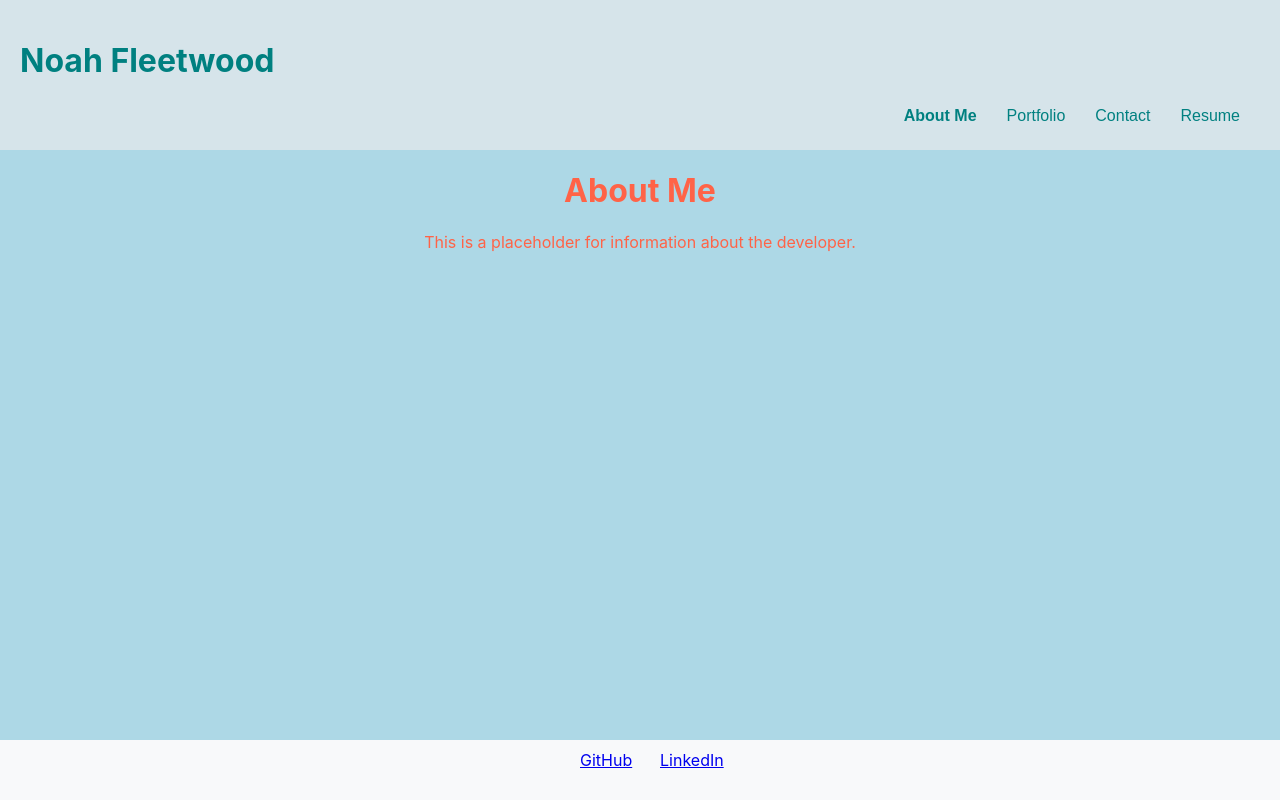
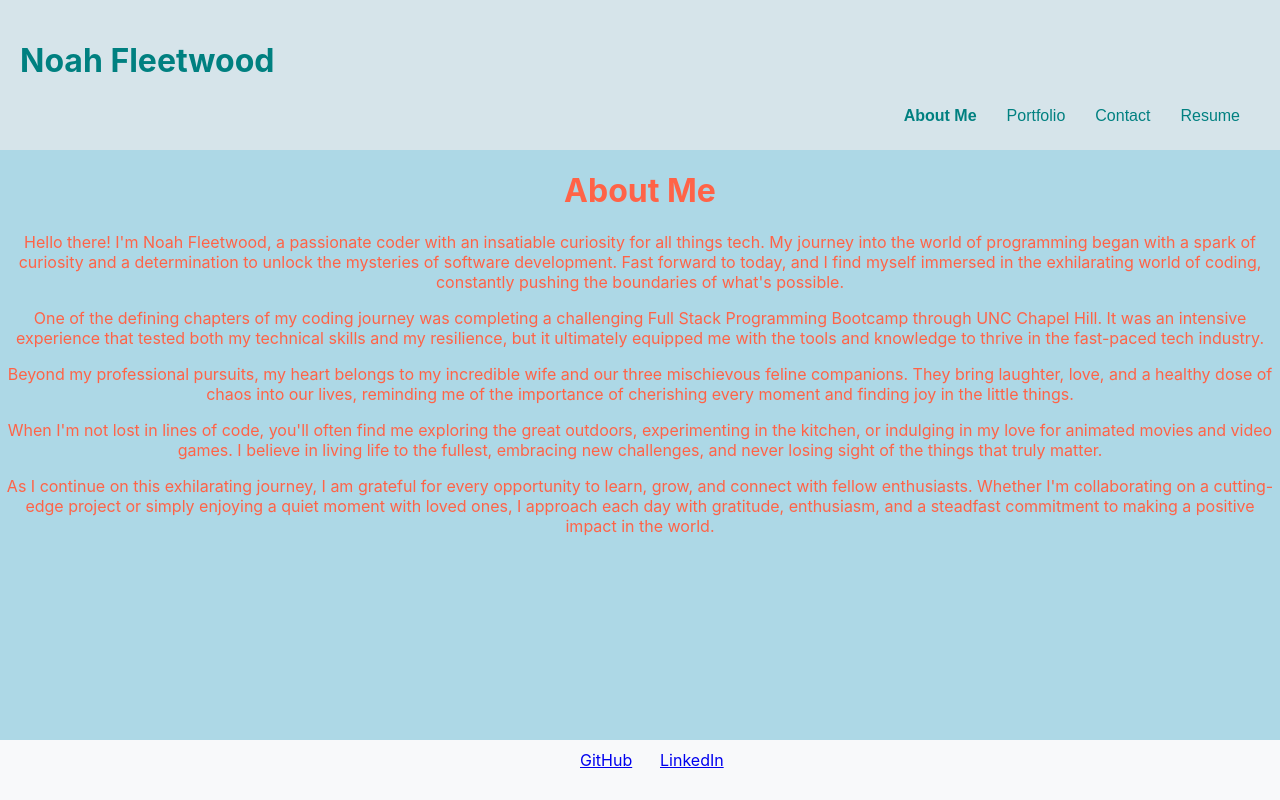
Before and after one commit to Noah-Wyche/react-portfolio, a React (Create React App) app: page / in a window 1280 px wide. Both pictures are taken after a click on the button "About Me". Built offline with nearby package versions, Linux system fonts and the light colour scheme.

Commit message:
added content to the AboutMe section

```diff
--- a/src/pages/AboutMe.js
+++ b/src/pages/AboutMe.js
@@ -5,7 +5,17 @@ const AboutMe = () => {
   return (
     <div className="about-me">
       <h1>About Me</h1>
-      <p>This is a placeholder for information about the developer.</p>
+      <p>Hello there! I'm Noah Fleetwood, a passionate coder with an insatiable curiosity for all things tech. My journey into the world of programming began with a spark of curiosity and a determination to unlock the mysteries of software development. Fast forward to today, and I find myself immersed in the exhilarating world of coding, constantly pushing the boundaries of what's possible.</p>
+
+      <p>One of the defining chapters of my coding journey was completing a challenging Full Stack Programming Bootcamp through UNC Chapel Hill. It was an intensive experience that tested both my technical skills and my resilience, but it ultimately equipped me with the tools and knowledge to thrive in the fast-paced tech industry.</p>
+
+      <p>Beyond my professional pursuits, my heart belongs to my incredible wife and our three mischievous feline companions. They bring laughter, love, and a healthy dose of chaos into our lives, reminding me of the importance of cherishing every moment and finding joy in the little things.</p>
+
+      <p>When I'm not lost in lines of code, you'll often find me exploring the great outdoors, experimenting in the kitchen, or indulging in my love for animated movies and video games. I believe in living life to the fullest, embracing new challenges, and never losing sight of the things that truly matter.</p>
+
+      <p>As I continue on this exhilarating journey, I am grateful for every opportunity to learn, grow, and connect with fellow enthusiasts. Whether I'm collaborating on a cutting-edge project or simply enjoying a quiet moment with loved ones, I approach each day with gratitude, enthusiasm, and a steadfast commitment to making a positive impact in the world.
+
+</p>
     </div>
   );
 };
```
